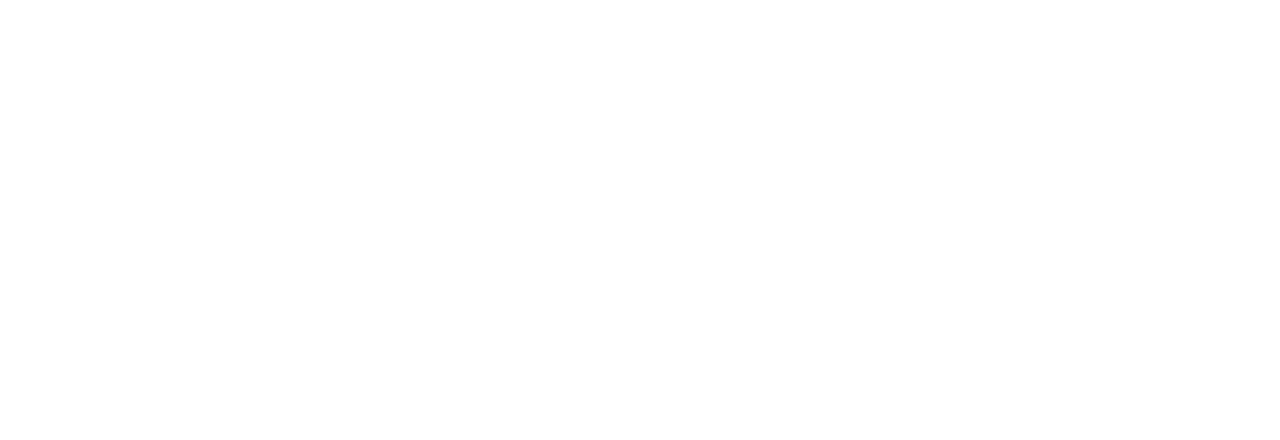
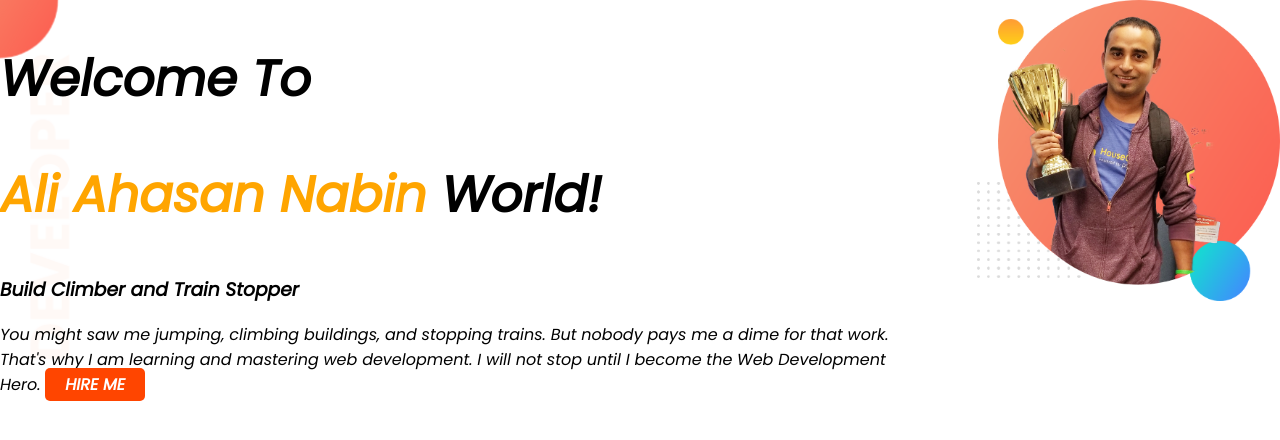
Before and after one commit to aliahasan/developer-portfolio, a plain HTML site: page index.html in a window 1280 px wide. Drawn offline with Linux system fonts and the light colour scheme.

Commit message:
top banner added

```diff
--- a/index.html
+++ b/index.html
@@ -1,14 +1,44 @@
 <!DOCTYPE html>
 <html lang="en">
+
 <head>
     <meta charset="UTF-8">
     <meta http-equiv="X-UA-Compatible" content="IE=edge">
     <meta name="viewport" content="width=device-width, initial-scale=1.0">
     <title>Nabin portfolio</title>
-<link rel="stylesheet" href="style.css">
+    <link rel="preconnect" href="https://fonts.googleapis.com">
+    <link rel="preconnect" href="https://fonts.gstatic.com" crossorigin>
+    <link href="https://fonts.googleapis.com/css2?family=Poppins:ital@1&display=swap" rel="stylesheet">
+    <link rel="stylesheet" href="style.css">
 
 </head>
+
 <body>
+    <section class="top-banner">
+        <div class="hlaf-width">
+            <h1>Welcome To</h1>
+            <h1><span class="orange-color">Ali Ahasan Nabin</span> World!</h1>
+            <h3>Build Climber and Train Stopper</h3>
+            <p>You might saw me jumping, climbing buildings, and stopping trains. But nobody pays me a dime for that
+                work.
+                That's why I am learning and mastering web development. I will not stop until I become the Web
+                Development
+                Hero.
+                <a class="link-button" target="_blank" href="https://www.linkedin.com/company/programminghero/">HIRE
+                    ME</a>
+            </p>
+        </div>
+
+        <div class="half-width">
+            <img src="images/jhankar.png" alt="">
+        </div>
+
+    </section>
+
+
+
 
 </body>
+
+
 </html>
--- a/style.css
+++ b/style.css
@@ -0,0 +1,32 @@
+body{
+    font-family: 'Poppins', sans-serif;
+    margin: 0%;
+}
+h1{
+    font-size: 50px;
+}
+.orange-color{
+    color: orange;
+}
+section{
+ display: flex;
+}
+.half-width{
+    width: 50%;
+     padding-left: 5%;
+}
+.half-width img{
+    width: 100%;
+}
+.link-button{
+   text-decoration: none;
+   background-color: orangered;
+   padding: 5px 20px;
+   color: white;
+   font-weight: 700;
+   border-radius: 5px;
+}
+.top-banner{
+    background-image: url(images/top-banner.png);
+    background-repeat: no-repeat;
+}
```
Also changed, not shown: images/dream-bg.png (added), images/exp-bg.png (added), images/jhankar.png (added), images/jhankar2.png (added), images/my-bg.png (added), images/my-bg2.png (added), images/top-banner.png (added), 6 other files.
